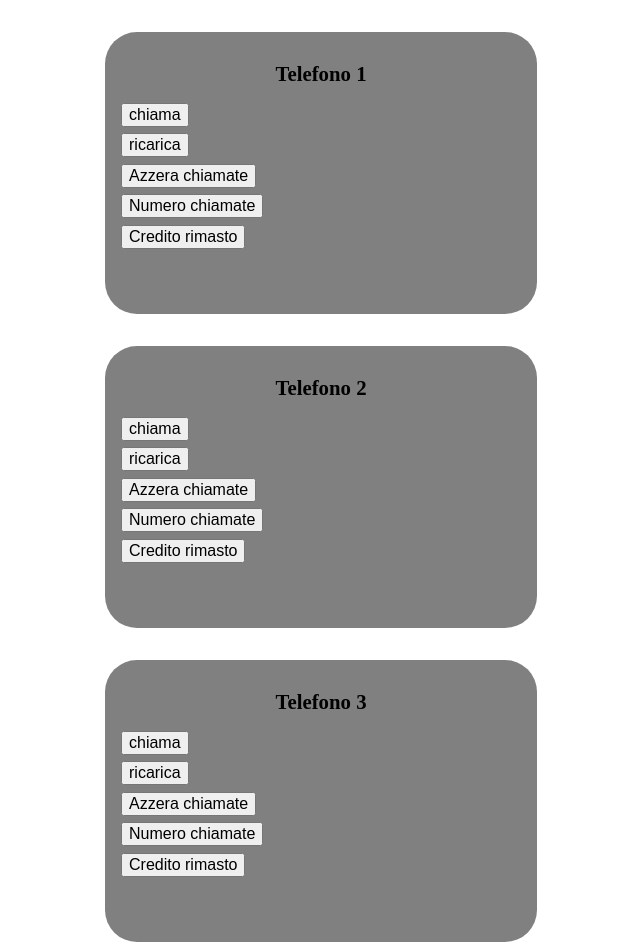
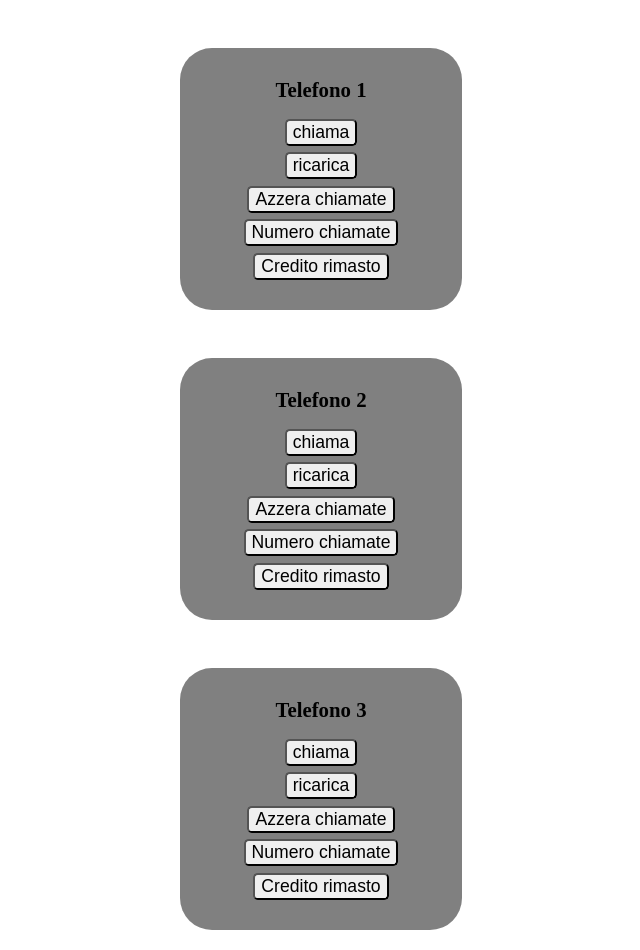
Before and after one commit to LeoFolle/S9-L5, a plain HTML site: page index.html in a window 1280 px wide. Shown: the whole page, without its empty margins (319-959 px from the left). Drawn offline with Linux system fonts and the light colour scheme.

Commit message:
proporzioni migliori

```diff
--- a/css/style.css
+++ b/css/style.css
@@ -2,17 +2,22 @@
 .telefono {
     margin-left: auto;
     margin-right: auto;
-    width: 400px;
-    height: 250px;
+    width: 250px;
+    height: 230px;
     background-color: gray;
     border-radius: 2rem;
     padding: 1rem;
-    margin-top: 2rem;
+    margin-top: 3rem;
+    text-align: center;
 }
 
 .bottone {
+    color: black;
     margin: 0.2rem 0px;
-    font-size: 1rem;
+    font-size: 1.1rem;
+    border-radius: 0.3rem;
+    border-color: black;
+    border-width: 2px;
 }
 
 h1 {
```
